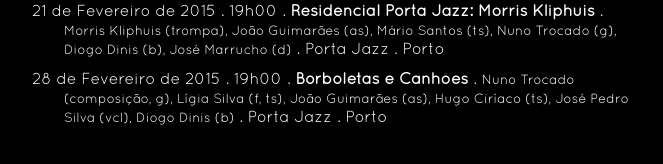
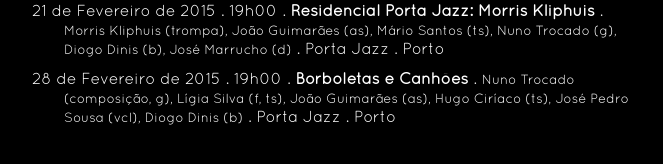
Before and after one commit to ntrocado/ntrocado.github.io, a Jekyll site: the page built from index.html, in a window 1280 px wide. Shown: the part 561-725 px from the top of the page, without its empty margins (308-971 px from the left). Built offline with Jekyll 4.4.1, drawn with Linux system fonts in a browser that asks for light colours.

Commit message:
Data correction

```diff
--- a/_data/concertos.yml
+++ b/_data/concertos.yml
@@ -16,6 +16,6 @@
 - data: 28 de Fevereiro de 2015
   hora: 19h00
   projecto: Borboletas e Canhões
-  membros: Nuno Trocado (composição, g), Lígia Silva (f, ts), João Guimarães (as), Hugo Ciríaco (ts), José Pedro Silva (vcl), Diogo Dinis (b)
+  membros: Nuno Trocado (composição, g), Lígia Silva (f, ts), João Guimarães (as), Hugo Ciríaco (ts), José Pedro Sousa (vcl), Diogo Dinis (b)
   local: Porta Jazz
   cidade: Porto
```
